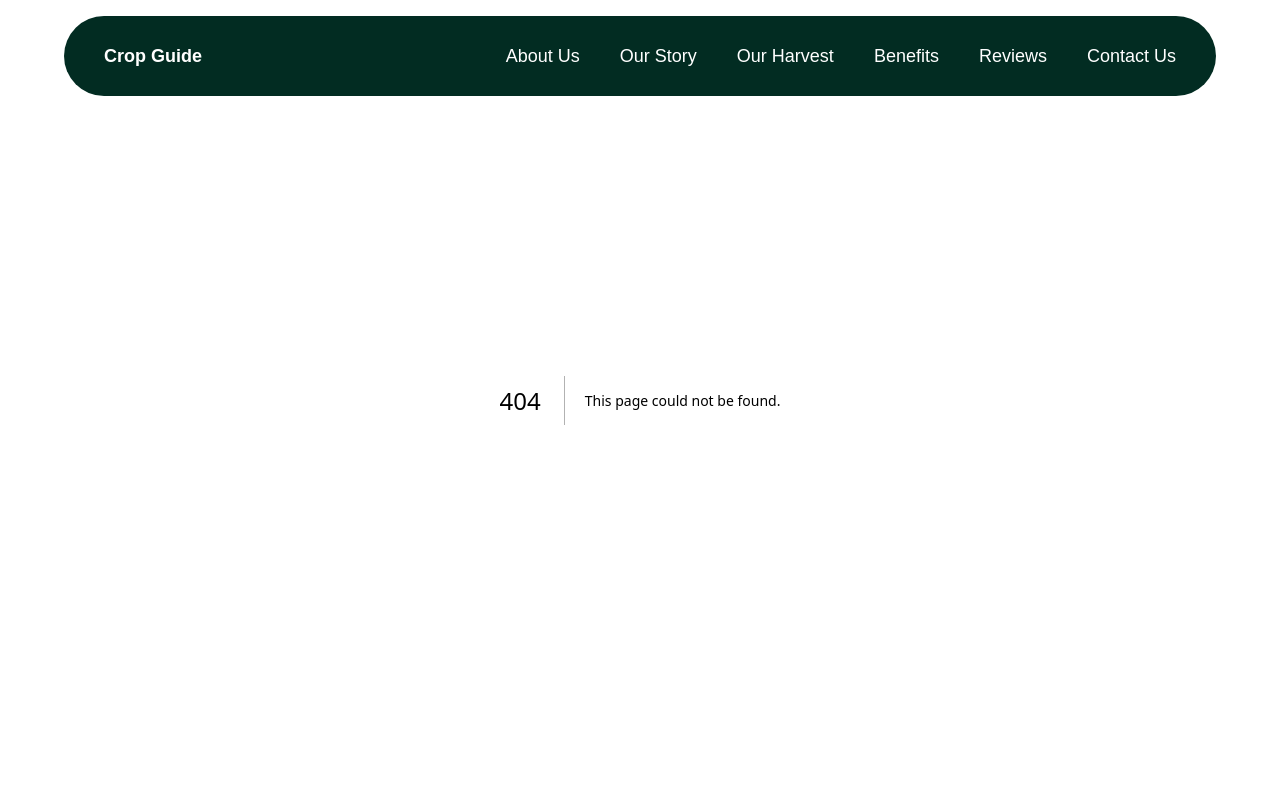
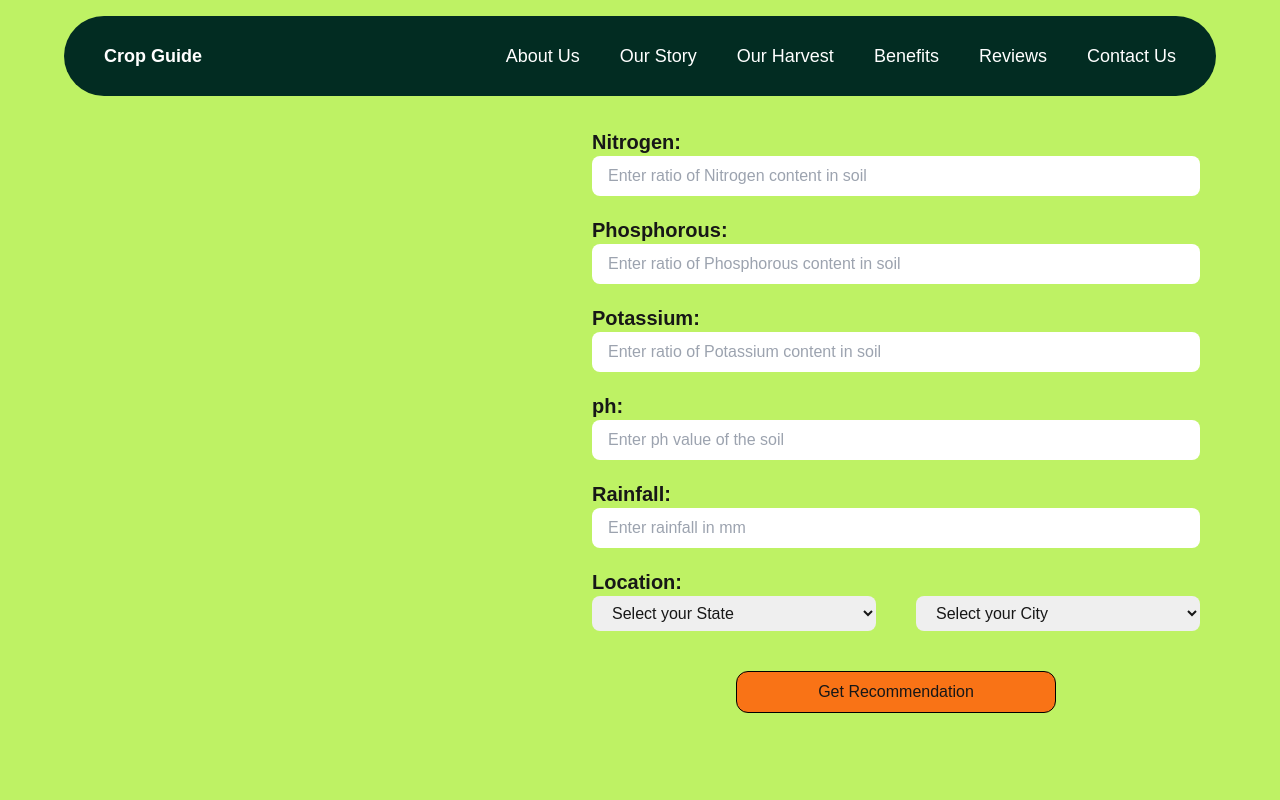
Before and after one commit to MustafaHalvadwala/cropguide, a Next.js app in the folder my-app/: page /recommendation in a window 1280 px wide. Before the commit this address had no page. Shown: the top 800 px of the page. Built offline with nearby package versions, Linux system fonts and the light colour scheme.

Commit message:
Created recommendation page

```diff
--- a/my-app/app/crop/[slug]/page.js
+++ b/my-app/app/crop/[slug]/page.js
@@ -3,7 +3,7 @@ import Image from 'next/image'
 
 function Page() {
   return (
-    <div>
+    <>
       <div className='bg-amber-100 grid grid-flow-col max-w-[100vw] min-h-screen'>
 
         <div className='flex justify-center items-center min-w-[50vw]'>
@@ -108,7 +108,7 @@ function Page() {
       </div>
 
       <div className='bg-amber-100 grid grid-flow-col max-w-[100vw] min-h-screen'>
-        <div className="bg-[#FDF8EC] py-16 px-4 sm:px-10">
+        <div className="py-16 px-4 sm:px-10">
           <div className="max-w-6xl mx-auto grid md:grid-cols-2 gap-8 items-center">
             {/* Card Section */}
             <div className=" p-6 sm:p-10 rounded-xl shadow-lg border-4 border-grey-950">
@@ -140,7 +140,7 @@ function Page() {
           </div>
         </div>
       </div>
-    </div>
+    </>
   )
 }
 
--- /dev/null
+++ b/my-app/app/predict/page.js
@@ -0,0 +1,9 @@
+import React from 'react'
+
+function Predict() {
+  return (
+    <div>Predict</div>
+  )
+}
+
+export default Predict
--- /dev/null
+++ b/my-app/app/recommendation/page.js
@@ -0,0 +1,101 @@
+'use client'
+import React from 'react'
+import { useState } from 'react'
+
+function Recommendation() {
+
+    const [formData, setFormData] = useState({
+        nitrogen: "",
+        phosphorous: "",
+        potassium: "",
+        ph: "",
+        rainfall: "",
+        state: "",
+        city: ""
+    })
+
+    const handleChange = (e) => {
+        const { name, value, type } = e.target
+
+        setFormData({
+            ...formData,
+            [name]: type == "number" ? Number(value) : value,
+        })
+    }
+
+    const handleSubmit = async (e) => {
+        e.preventDefault()
+        console.log(formData);
+    }
+
+    const statesWithCities = {
+        "Maharashtra": ["Mumbai", "Pune", "Nagpur", "Nashik", "Aurangabad"],
+        "Uttar Pradesh": ["Lucknow", "Kanpur", "Agra", "Varanasi", "Prayagraj"],
+        "Karnataka": ["Bengaluru", "Mysuru", "Mangaluru", "Hubballi", "Belagavi"],
+        "Tamil Nadu": ["Chennai", "Coimbatore", "Madurai", "Tiruchirappalli", "Salem"],
+        "Gujarat": ["Ahmedabad", "Surat", "Vadodara", "Rajkot", "Gandhinagar"],
+    }
+
+    return (
+        <>
+
+            <div className='min-h-screen bg-lime-300 grid grid-flow-col max-h-screen'>
+
+                <div className='min-w-[40vw]'>
+
+                </div>
+
+                <form action='' className='flex flex-col gap-5 min-w-[60vw] justify-center p-20 mt-10' onSubmit={handleSubmit}>
+                    <div className='flex flex-col'>
+                        <label htmlFor='nitrogen' className='text-xl font-semibold'>Nitrogen:</label>
+                        <input type='number' name='nitrogen' placeholder='Enter ratio of Nitrogen content in soil' className='py-2 px-4 rounded-lg' value={formData.nitrogen} onChange={handleChange} />
+                    </div>
+
+                    <div className='flex flex-col'>
+                        <label htmlFor='phosphorous' className='text-xl font-semibold'>Phosphorous:</label>
+                        <input type='number' name='phosphorous' placeholder='Enter ratio of Phosphorous content in soil' className='py-2 px-4 rounded-lg' value={formData.phosphorous} onChange={handleChange} />
+                    </div>
+
+                    <div className='flex flex-col'>
+                        <label htmlFor='potassium' className='text-xl font-semibold'>Potassium:</label>
+                        <input type='number' name='potassium' placeholder='Enter ratio of Potassium content in soil' className='py-2 px-4 rounded-lg' value={formData.potassium} onChange={handleChange} />
+                    </div>
+
+                    <div className='flex flex-col'>
+                        <label htmlFor='ph' className='text-xl font-semibold'>ph:</label>
+                        <input type='number' name='ph' placeholder='Enter ph value of the soil' className='py-2 px-4 rounded-lg' value={formData.ph} onChange={handleChange} />
+                    </div>
+
+                    <div className='flex flex-col'>
+                        <label htmlFor='rainfall' className='text-xl font-semibold'>Rainfall:</label>
+                        <input type='number' name='rainfall' placeholder='Enter rainfall in mm' className='py-2 px-4 rounded-lg' value={formData.rainfall} onChange={handleChange} />
+                    </div>
+
+                    <div className='flex flex-col'>
+                        <label htmlFor='' className='text-xl font-semibold'>Location:</label>
+                        <div className='flex gap-10'>
+                            <select name='state' className='py-2 px-4 rounded-lg w-full' value={formData.state} onChange={handleChange}>
+                                <option value=''>Select your State</option>
+                                {Object.keys(statesWithCities).map((state) => (
+                                    <option key={state} value={state}> {state} </option>
+                                ))}
+                            </select>
+                            <select name='city' className='py-2 px-4 rounded-lg w-full' value={formData.city} onChange={handleChange}>
+                                <option value=''>Select your City</option>
+                                {formData.state && statesWithCities[formData.state].map((city) => (
+                                    <option key={city} value={city}> {city} </option>
+                                ))}
+                            </select>
+                        </div>
+                    </div>
+
+                    <input type='submit' value='Get Recommendation' className='bg-orange-500 btn mt-5 w-[25vw] mx-auto' />
+                </form>
+
+            </div>
+
+        </>
+    )
+}
+
+export default Recommendation
```
